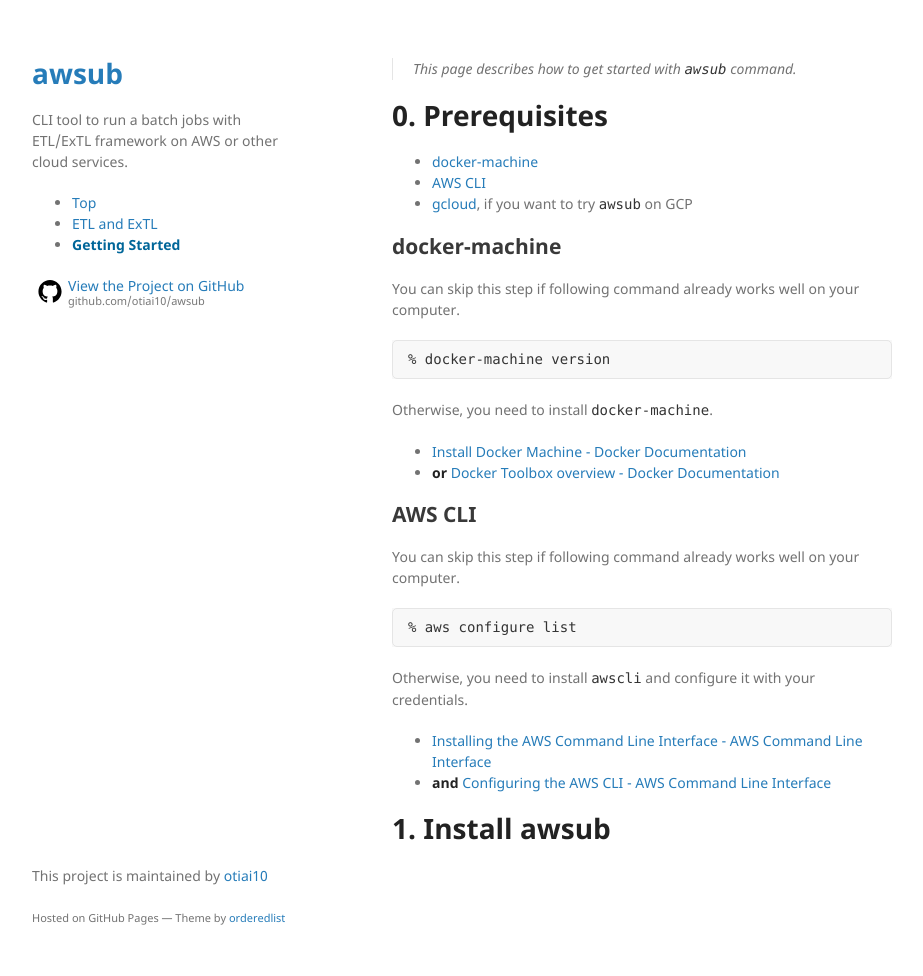
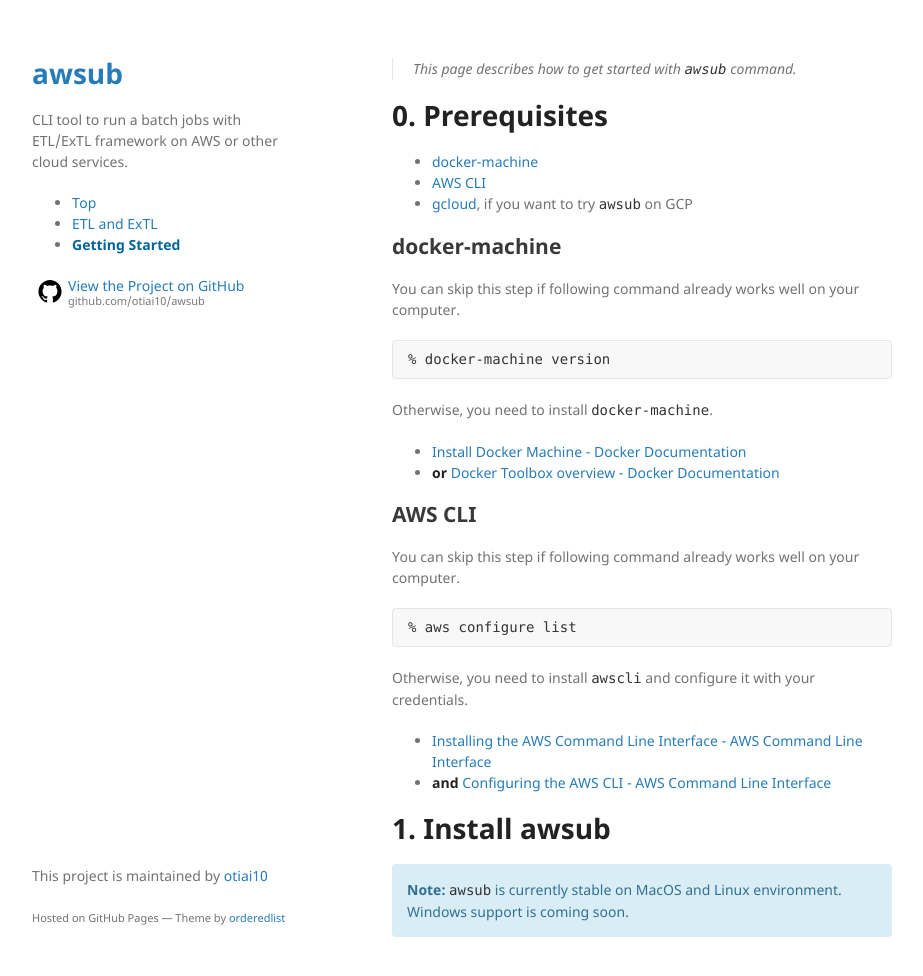
Before and after one commit to awsub/awsub.github.io, a Jekyll site: the page built from getting-started.md, in a window 1280 px wide and 997 px high. Shown: the top 976 px of the window, without its empty margins (178-1101 px from the left). Built offline with Jekyll 4.4.1, drawn with Linux system fonts in a browser that asks for light colours.

Commit message:
Add alert component

```diff
--- /dev/null
+++ b/_includes/note.html
@@ -0,0 +1,4 @@
+<div markdown="span" class="alert alert-{{ include.type }}" role="alert">
+  <b>Note:</b>
+  {{ include.content }}
+</div>
--- /dev/null
+++ b/_sass/alert.scss
@@ -0,0 +1,10 @@
+div.alert {
+  margin:     10px 0;
+  padding:      15px;
+  border-radius: 4px;
+}
+div.alert.alert-info {
+  background-color: #d9edf7;
+  color:            #31708f;
+  border-color:     #bce8f1;
+}
--- a/_sass/jekyll-theme-minimal.scss
+++ b/_sass/jekyll-theme-minimal.scss
@@ -1,6 +1,7 @@
 @import "fonts";
 @import "rouge-github";
 @import "customized";
+@import "alert";
 
 body {
   background-color: #fff;
--- a/getting-started.md
+++ b/getting-started.md
@@ -39,3 +39,5 @@
 - **and** [Configuring the AWS CLI - AWS Command Line Interface ](https://docs.aws.amazon.com/cli/latest/userguide/cli-chap-getting-started.html){:target="_blank"}
 
 # 1. Install awsub
+
+{% include note.html type="info" content="`awsub` is currently stable on MacOS and Linux environment. Windows support is coming soon." %}
```
